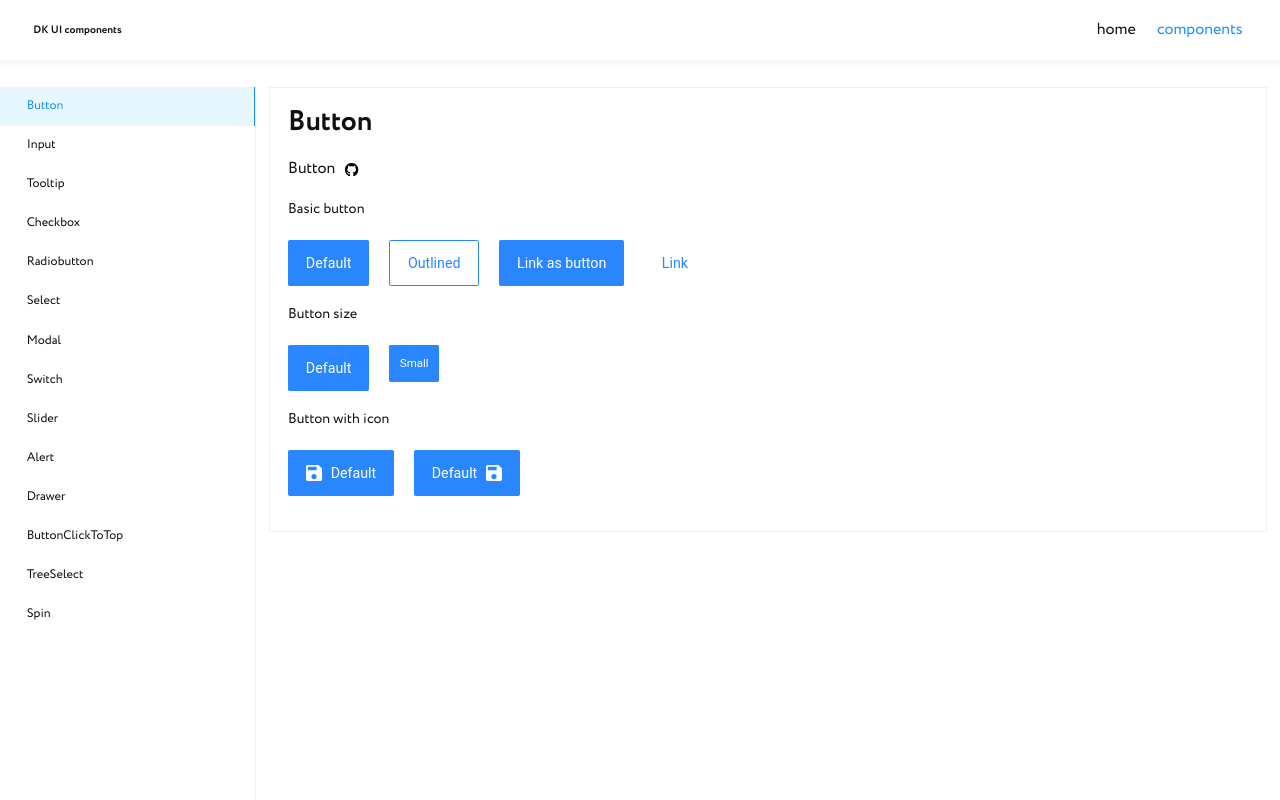
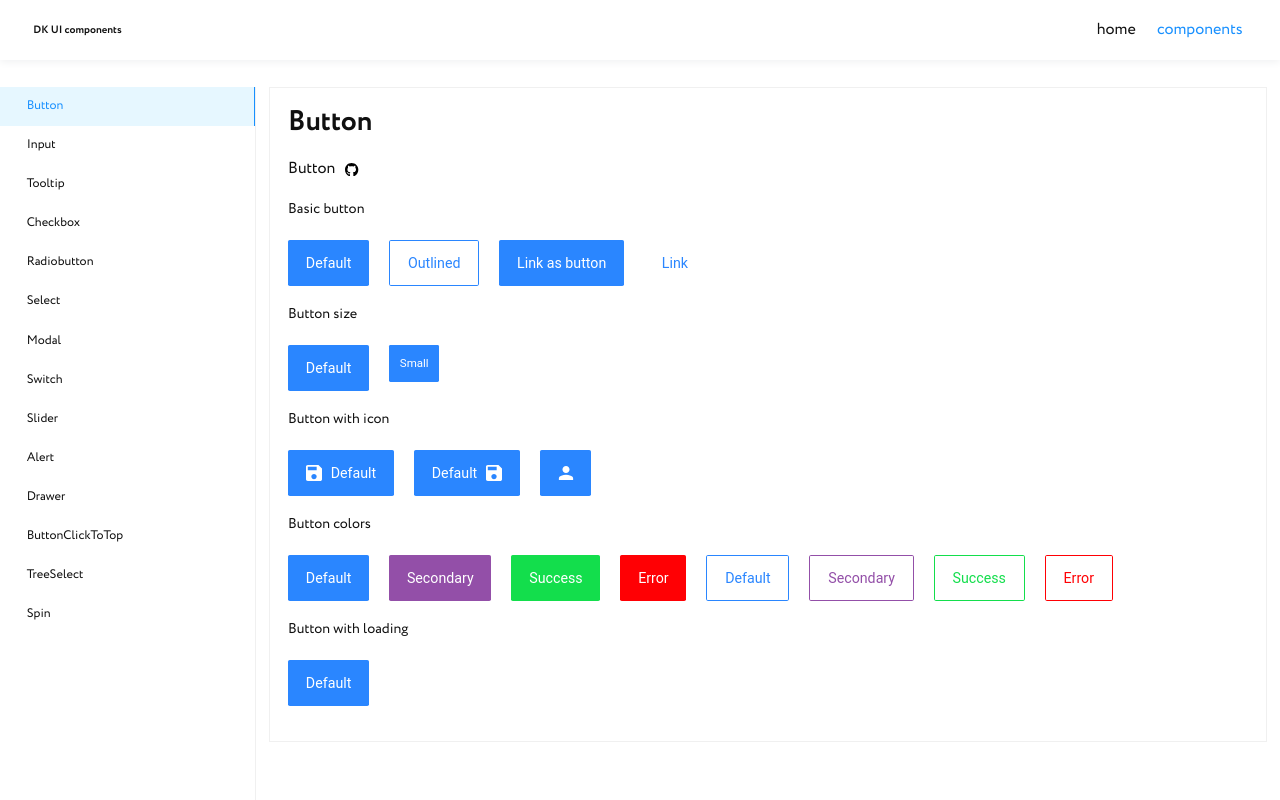
Before and after one commit to deniskeller/my-custom-components-library, a Next.js app: page /components/button in a window 1280 px wide. Built offline with nearby package versions, Linux system fonts and the light colour scheme.

Commit message:
last update BaseButton

```diff
--- a/src/assets/scss/variables.scss
+++ b/src/assets/scss/variables.scss
@@ -4,7 +4,7 @@ $green: #13de4c;
 $grey: #777777;
 $white: #ffffff;
 $blue: #1890ff;
-$red: #ff4d4f;
+$red: #ff0004;
 $placeholder: rgba(0, 0, 0, 0.39);
 $input: #f2f5f6;
 
--- a/src/components/base/BaseButton/BaseButton.module.scss
+++ b/src/components/base/BaseButton/BaseButton.module.scss
@@ -16,7 +16,6 @@
   user-select: none;
   text-align: center;
   font-style: normal;
-
 
   &_default {
     $size: 16px;
@@ -47,68 +46,175 @@
     height: em(18px);
   }
 
-	&_StartIcon svg{
+  &_StartIcon svg {
     margin-right: em(10px);
   }
 
-	&_EndIcon svg{
+  &_EndIcon svg {
     margin-left: em(10px);
   }
 }
 
 //default
-.Button_default_variant {
+.Button_Variant_default {
+  &_default {
     background: #2a86ff;
 
     @media (hover: hover) {
       &:hover {
-      background: rgb(0, 78, 180);
+        background: darken(#2a86ff, 10%);
       }
     }
 
     @media (hover: none) {
       &:active {
-      background: rgb(0, 78, 180);
+        background: darken(#2a86ff, 10%);
       }
     }
   }
 
-//secondary
-.Button_secondary_variant {
-  background: #7bc950;
+  &_secondary {
+    background: #934fa8;
 
     @media (hover: hover) {
       &:hover {
-      background: rgb(68, 150, 40);
+        background: darken(#934fa8, 10%);
+      }
+    }
+
+    @media (hover: none) {
+      &:active {
+        background: darken(#934fa8, 10%);
+      }
+    }
+  }
+
+  &_success {
+    background: #13de4c;
+
+    @media (hover: hover) {
+      &:hover {
+        background: darken(#13de4c, 10%);
+      }
+    }
+
+    @media (hover: none) {
+      &:active {
+        background: darken(#13de4c, 10%);
+      }
+    }
+  }
+
+  &_error {
+    background: #ff0004;
+
+    @media (hover: hover) {
+      &:hover {
+        background: darken(#ff0004, 10%);
+      }
+    }
+
+    @media (hover: none) {
+      &:active {
+        background: darken(#ff0004, 10%);
+      }
     }
   }
 }
 
 //outlined
-.Button_outlined_variant {
+.Button_Variant_outlined {
+  &_default {
     border: 1px solid #2a86ff;
     background: none;
     color: #2a86ff;
 
     @media (hover: hover) {
       &:hover {
-      border: 1px solid rgb(0, 78, 180);
-      background: rgb(0, 78, 180);
+        border: 1px solid darken(#2a86ff, 10%);
+        background: darken(#2a86ff, 10%);
         color: #fff;
       }
     }
 
     @media (hover: none) {
       &:active {
-      border: 1px solid rgb(0, 78, 180);
-      background: rgb(0, 78, 180);
+        border: 1px solid darken(#2a86ff, 10%);
+        background: darken(#2a86ff, 10%);
         color: #fff;
       }
     }
   }
 
+  &_secondary {
+    border: 1px solid #934fa8;
+    background: none;
+    color: #934fa8;
+
+    @media (hover: hover) {
+      &:hover {
+        border: 1px solid darken(#934fa8, 10%);
+        background: darken(#934fa8, 10%);
+        color: #fff;
+      }
+    }
+
+    @media (hover: none) {
+      &:active {
+        border: 1px solid darken(#934fa8, 10%);
+        background: darken(#934fa8, 10%);
+        color: #fff;
+      }
+    }
+  }
+
+  &_success {
+    border: 1px solid #13de4c;
+    background: none;
+    color: #13de4c;
+
+    @media (hover: hover) {
+      &:hover {
+        border: 1px solid darken(#13de4c, 10%);
+        background: darken(#13de4c, 10%);
+        color: #fff;
+      }
+    }
+
+    @media (hover: none) {
+      &:active {
+        border: 1px solid darken(#13de4c, 10%);
+        background: darken(#13de4c, 10%);
+        color: #fff;
+      }
+    }
+  }
+
+  &_error {
+    border: 1px solid #ff0004;
+    background: none;
+    color: #ff0004;
+
+    @media (hover: hover) {
+      &:hover {
+        border: 1px solid darken(#ff0004, 10%);
+        background: darken(#ff0004, 10%);
+        color: #fff;
+      }
+    }
+
+    @media (hover: none) {
+      &:active {
+        border: 1px solid darken(#ff0004, 10%);
+        background: darken(#ff0004, 10%);
+        color: #fff;
+      }
+    }
+  }
+}
+
 // link
-.Button_link_variant {
+.Button_Variant_link {
   background: none;
   color: #2a86ff;
   &:hover {
@@ -130,6 +236,21 @@
   // }
 }
 
+//icon loader
+.IconLoader {
+  width: em(18px);
+  height: em(18px);
+  margin-right: em(10px);
+  animation: rotate 1s linear infinite;
+  transition: all 1s ease;
+}
+//icon loader animation
+@keyframes rotate {
+  from {
+    transform: rotate(360deg);
+  }
+}
+
 //disabled style
 .Button:disabled,
 .Button:disabled:hover,
--- a/src/components/base/BaseButton/BaseButton.tsx
+++ b/src/components/base/BaseButton/BaseButton.tsx
@@ -1,5 +1,7 @@
+import BaseIcon from '@base/BaseIcon/BaseIcon';
 import s from './BaseButton.module.scss';
 import { ComponentProps, ElementType, ReactNode } from 'react';
+import { ALL_ICONS } from '@constants/icons';
 
 type ButtonOwnProps<E extends ElementType = ElementType> = {
   children: string | ReactNode | ReactNode[];
@@ -9,6 +11,7 @@ type ButtonOwnProps<E extends ElementType = ElementType> = {
   size?: string;
   disabled?: boolean;
   className?: string;
+  loading?: boolean;
   onClick?: (ev: React.MouseEvent<HTMLElement>) => void;
   as?: E;
 };
@@ -24,9 +27,10 @@ export default function Button<E extends ElementType = typeof defaultElement>({
   endIcon,
   disabled = false,
   variant = 'default',
-  color = 'primary',
+  color = 'default',
   size = 'default',
   className = '',
+  loading = false,
   onClick,
   as,
   ...otherProps
@@ -35,8 +39,8 @@ export default function Button<E extends ElementType = typeof defaultElement>({
 
   return (
     <TagName
-      className={`${s.Button} ${s['Button_' + variant + '_variant']} ${
-        s['Button_' + variant + '_color']
+      className={`${s.Button} ${s['Button_Variant_' + variant]} ${
+        s['Button_Variant_' + variant + '_' + color]
       } ${s['Button_' + size]} ${startIcon ? s.Button_StartIcon : ''} ${
         endIcon ? s.Button_EndIcon : ''
       } ${className}`}
@@ -44,6 +48,12 @@ export default function Button<E extends ElementType = typeof defaultElement>({
       disabled={disabled}
       onClick={onClick}
     >
+      {loading ? (
+        <span className={s.IconLoader}>
+          <BaseIcon icon={ALL_ICONS.LOADING} viewBox="0 0 38 38" />
+        </span>
+      ) : null}
+
       {startIcon}
       {children}
       {endIcon}
--- a/src/components/base/BaseIcon/BaseIcon.tsx
+++ b/src/components/base/BaseIcon/BaseIcon.tsx
@@ -1,5 +1,4 @@
 import React from 'react';
-import styles from './BaseIcon.module.scss';
 import icons, { ALL_ICONS } from '@constants/icons';
 
 interface Props {
--- a/src/view/components/Button/Button.tsx
+++ b/src/view/components/Button/Button.tsx
@@ -102,67 +102,67 @@ const Button: React.FC<Props> = () => {
           >
             Default
           </BaseButton>
+
+          <BaseButton className="Ml20">
+            <BaseIcon viewBox="0 0 18 18" fill="white" icon={ALL_ICONS.USER} />
+          </BaseButton>
         </div>
       </div>
 
-      {/* <BaseButton className={s.Button} color="primary" size="small" disabled>
-        Disabled
-      </BaseButton>
+      <div className={s.Buttons}>
+        <p className="Mb20">Button colors</p>
 
-      <BaseButton variant="secondary" size="small" className={s.Button}>
-        Secondary variant
-      </BaseButton>
+        <div className="Block">
+          <BaseButton>Default</BaseButton>
 
-      <BaseButton variant="outlined" className={s.Button}>
-        Outlined variant
-      </BaseButton>
+          <BaseButton color="secondary" className="Ml20">
+            Secondary
+          </BaseButton>
 
-      <BaseButton disabled className={s.Button}>
-        Disabled
-      </BaseButton>
+          <BaseButton color="success" className="Ml20">
+            Success
+          </BaseButton>
 
-      <BaseButton as="a" className={s.Button}>
-        Type link
-      </BaseButton>
+          <BaseButton color="error" className="Ml20">
+            Error
+          </BaseButton>
 
-      <BaseButton as="a" variant="link" className={s.Button}>
-        Type link and variant link
-      </BaseButton> */}
+          <BaseButton variant="outlined" className="Ml20">
+            Default
+          </BaseButton>
 
-      {/* <div className={s.Buttons}>
-        <BaseButton2
-          title="Success button"
-          type="success"
-          loading={loadings[1]}
-          onClick={() => enterLoading(1)}
-          className={s.Button}
-        />
+          <BaseButton variant="outlined" color="secondary" className="Ml20">
+            Secondary
+          </BaseButton>
 
-        <BaseButton2 title="Cencel button" type="cencel" className={s.Button} />
+          <BaseButton variant="outlined" color="success" className="Ml20">
+            Success
+          </BaseButton>
 
-        <BaseButton2
-          title="Disabled button"
-          disabled={true}
-          className={s.Button}
-        />
+          <BaseButton variant="outlined" color="error" className="Ml20">
+            Error
+          </BaseButton>
+        </div>
+      </div>
 
-        <BaseButton2
-          title="Click me"
-          loading={loadings[2]}
-          onClick={() => enterLoading(2)}
-          className={s.Button}
-        />
+      <div className={s.Buttons}>
+        <p className="Mb20">Button with loading</p>
 
-        <BaseButton2 title="Link button" type="link" className={s.Button} />
+        <div className="Block">
+          <BaseButton loading={loadings[1]} onClick={() => enterLoading(1)}>
+            Default
+          </BaseButton>
 
-        <BaseButton2 title="Button with icon" className={s.Button}>
-          <BaseIcon
-            icon={ALL_ICONS.FOOTER_FB}
-            viewBox="0 0 20 30"
-            className={s.Icon}
-          />
-        </BaseButton2>
-      </div> */}
+          {/* <BaseButton
+            variant="outlined"
+            loading={loadings[2]}
+            onClick={() => enterLoading(2)}
+            className="Ml20"
+          >
+            Default
+          </BaseButton> */}
+        </div>
+      </div>
     </BaseContainer>
   );
 };
```
Lines whose indentation alone changed are shown as unchanged.
